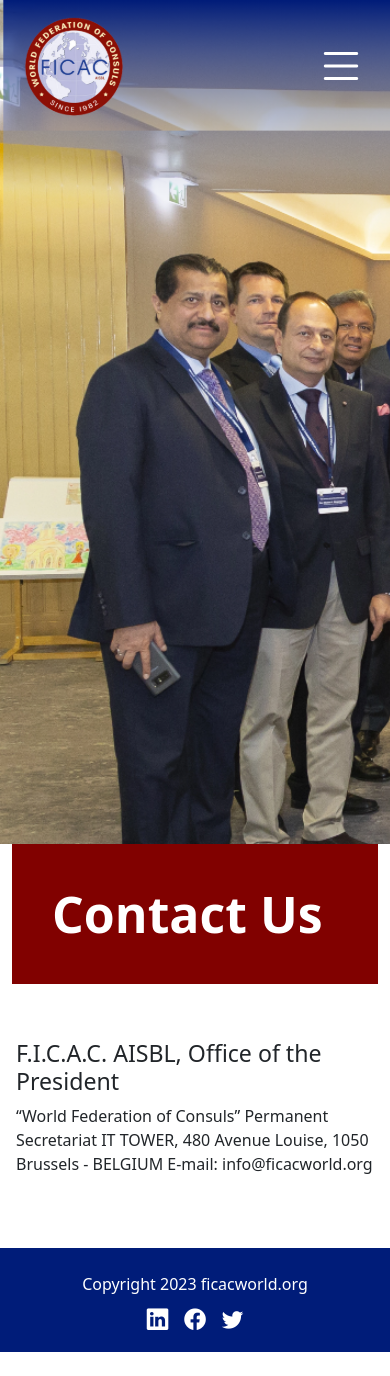
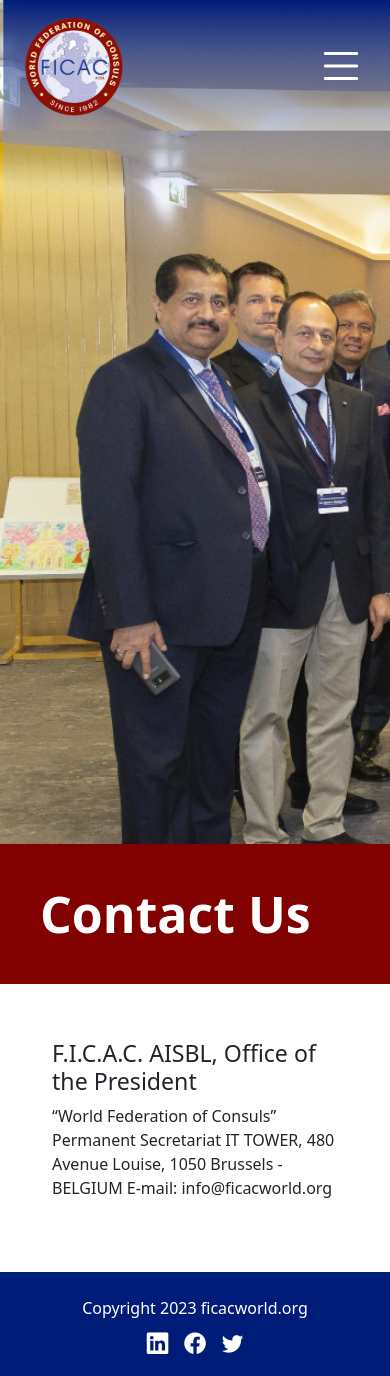
Before and after one commit to Srustiviji/ficac-dec, a Next.js app: page /contact in a window 390 px wide. Before the commit the page ends 1352 px from the top, so only its background shows below. Built offline with nearby package versions, Linux system fonts and the light colour scheme.

Commit message:
mobile changes in home page

```diff
--- a/components/ContactUs/ContactUsContent.js
+++ b/components/ContactUs/ContactUsContent.js
@@ -1,16 +1,19 @@
 import React from 'react'
-import { Container , Col , Row} from 'react-bootstrap'
+import {  Col , Row ,} from 'react-bootstrap'
+import { Container} from 'react-bootstrap'
+
 
 const ContactUsContent = () => {
   return (
-   <Container className='p-lg-5'>
+    <Container fluid className='p-0'>
+   <Container className='p-lg-5 m-0 p-0'>
     <Col className='banner-text-container text-white px-lg-5 '>
     <p className='mb-0'>
     Contact Us
         </p>
     </Col>
 
-    <Row className='py-5'>
+    <Row className='py-5 px-5'>
         <Col className='col-5 d-lg-flex d-none'></Col>
     <Col className='px-3 py-2'>
     <h3>
@@ -23,6 +26,7 @@ const ContactUsContent = () => {
     </Row>
 
 </Container>
+</Container>
   )
 }
 
--- a/components/DocumentsComponents/DocumentsList.js
+++ b/components/DocumentsComponents/DocumentsList.js
@@ -33,7 +33,7 @@ const DocumentsList = () => {
                     {data.map((items) => (
                         <div key={items}>
                             {/* <Col className='col-4'></Col> */}
-                            <Col className=' mx-lg-5 px-lg-4 d-flex flex-lg-row flex-column flex-wrap justify-content-lg-between'
+                            <Col className=' mx-lg-5 px-lg-4 d-flex flex-lg-row flex-column flex-wrap justify-content-lg-between justify-content-center align-content-center align-items-center'
                                 style={{ fontSize: "23px", color: "#001C79" }}>
                                 <p>
                                     <b>{items.title.rendered}</b>
--- a/components/NewsComponents/NewsList.js
+++ b/components/NewsComponents/NewsList.js
@@ -36,7 +36,7 @@ const NewsList = () => {
     <Container>
 
 
-    <Row className='d-flex flex-lg-row flex-column mb-4 gap-5 mx-4' >
+    <Row className='d-flex flex-lg-row flex-column mb-4 gap-5 mx-4 ms-lg-5' >
     {data.map((post) => (
         <Col key={post.id}
          className='text-center d-flex flex-column align-self-stretch mt-lg-4 mt-3 shadow p-0 mb-5 bg-white rounded'
```
